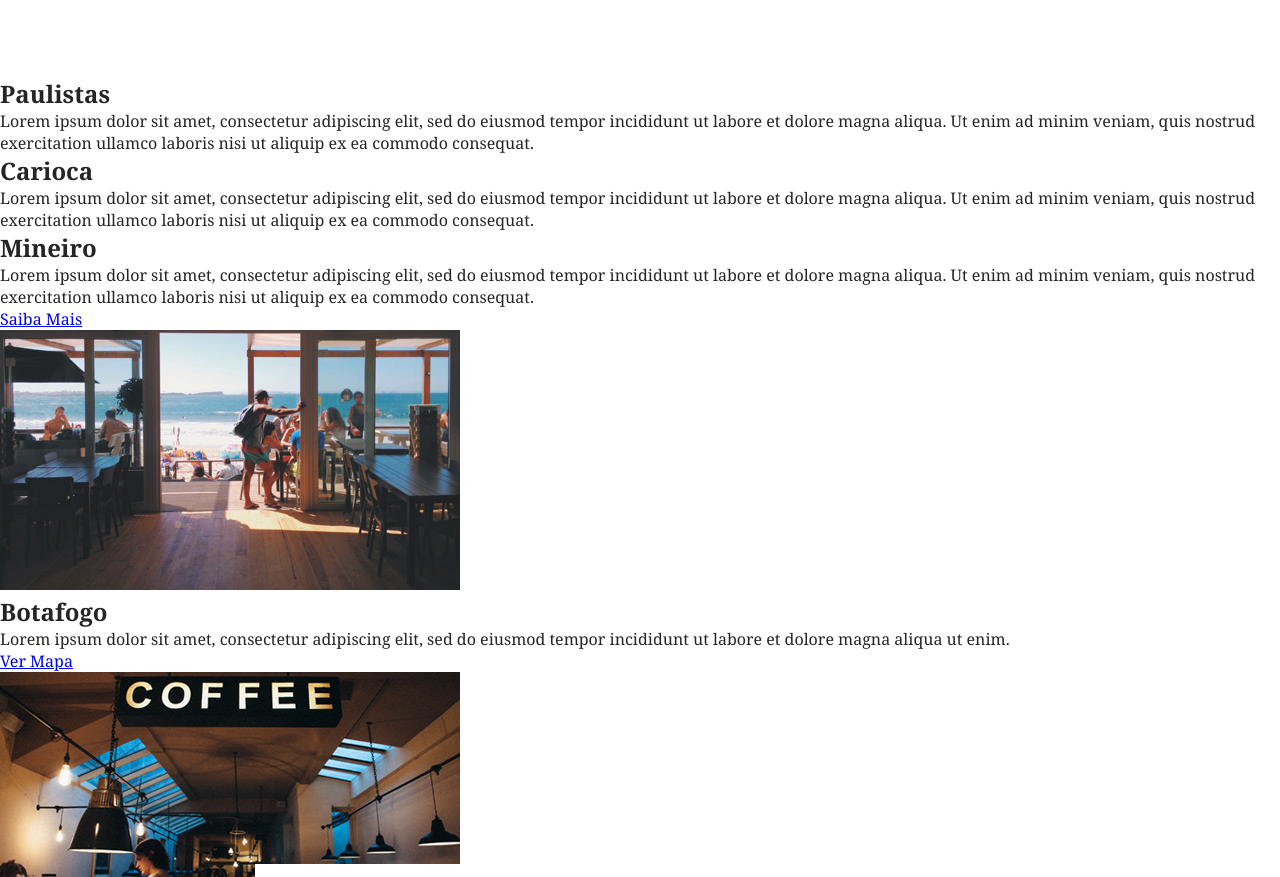
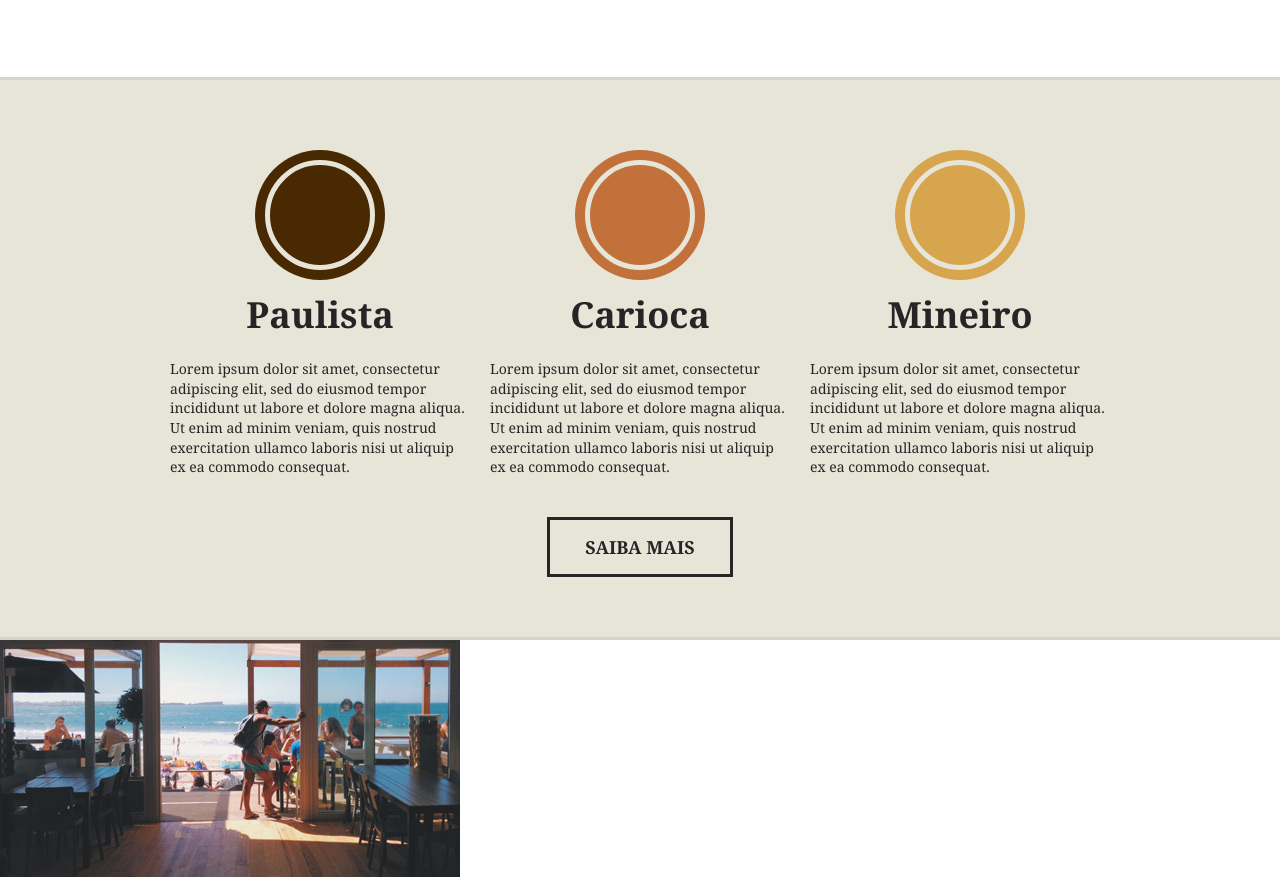
Before and after one commit to thxjao/css-advanced-positioning, a plain HTML site: page website_version_1/website_v1_purecss/index.html in a window 1280 px wide. Shown: the part 1169-2046 px from the top of the page. Drawn offline with Linux system fonts and the light colour scheme.

Commit message:
Added product page

```diff
--- a/website_version_1/website_v1_purecss/css/style.css
+++ b/website_version_1/website_v1_purecss/css/style.css
@@ -132,3 +132,78 @@ a.menu-logo {
     margin: 20px auto;
     max-width: 460px;
 }
+
+/* Produtos */
+
+.produtos {
+    background-color: #e7e4d8;
+    padding: 60px 0;
+    border-top: 3px solid #d6d3c8;
+    border-bottom: 3px solid #d6d3c8;
+}
+
+.produtos-container {
+    max-width: 960px;
+    margin: 0 auto;
+}
+
+.produtos-container::before, .produtos-container::after {
+    content: "";
+    clear: both;
+    display: table;
+}
+
+.produtos-item {
+    width: 300px;
+    float: left;
+    margin: 0 10px 20px 10px;
+}
+
+.produtos-item h2 {
+    text-align: center;
+    font-size: 2.25em;
+    margin-bottom: 20px;
+}
+
+.produtos-item h2::before {
+    content: "";
+    display: block;
+    width: 100px;
+    height: 100px;
+    background-color: currentColor;
+    border-radius: 50%;
+    margin: 20px auto;
+    border: 5px solid #e7e4d8;
+    box-shadow: 0 0 0 10px currentColor;
+
+}
+
+h2.produtos-paulista::before {
+    color: #492901;
+}
+
+h2.produtos-carioca::before {
+    color: #c17139;
+}
+h2.produtos-mineiro::before {
+    color: #d7a54d;
+}
+
+.produtos-item p {
+    font-size: 0.875em;
+    line-height: 1.4em;
+}
+
+.produtos-btn {
+    width: 180px;
+    text-decoration: none;
+    border: 3px solid;
+    color: #252525;
+    display: block;
+    font-size: 1.125em;
+    font-weight: bold;
+    text-transform: uppercase;
+    text-align: center;
+    padding: 15px 0;
+    margin: 20px auto 0 auto;
+}
--- a/website_version_1/website_v1_purecss/index.html
+++ b/website_version_1/website_v1_purecss/index.html
@@ -50,10 +50,10 @@
       </p>
     </section>
 
-    <section>
-      <div>
-        <div>
-          <h2>Paulistas</h2>
+    <section class="produtos">
+      <div class="produtos-container">
+        <div class="produtos-item">
+          <h2 class="produtos-paulista">Paulista</h2>
           <p>
             Lorem ipsum dolor sit amet, consectetur adipiscing elit, sed do
             eiusmod tempor incididunt ut labore et dolore magna aliqua. Ut enim
@@ -61,8 +61,8 @@
             aliquip ex ea commodo consequat.
           </p>
         </div>
-        <div>
-          <h2>Carioca</h2>
+        <div class="produtos-item">
+          <h2 class="produtos-carioca">Carioca</h2>
           <p>
             Lorem ipsum dolor sit amet, consectetur adipiscing elit, sed do
             eiusmod tempor incididunt ut labore et dolore magna aliqua. Ut enim
@@ -70,8 +70,8 @@
             aliquip ex ea commodo consequat.
           </p>
         </div>
-        <div>
-          <h2>Mineiro</h2>
+        <div class="produtos-item">
+          <h2 class="produtos-mineiro">Mineiro</h2>
           <p>
             Lorem ipsum dolor sit amet, consectetur adipiscing elit, sed do
             eiusmod tempor incididunt ut labore et dolore magna aliqua. Ut enim
@@ -80,7 +80,7 @@
           </p>
         </div>
       </div>
-      <a href="#">Saiba Mais</a>
+      <a href="#" class="produtos-btn">Saiba Mais</a>
     </section>
 
     <section>
```
